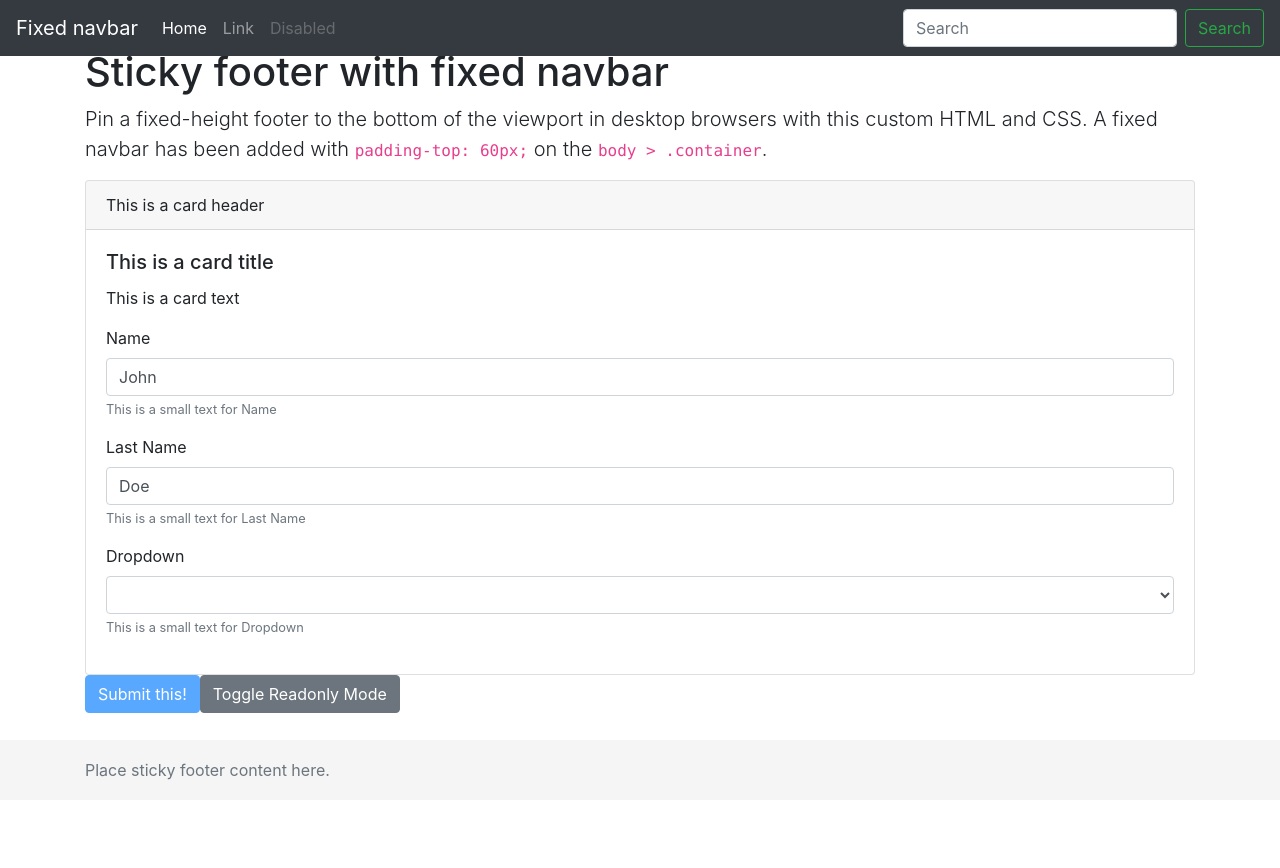
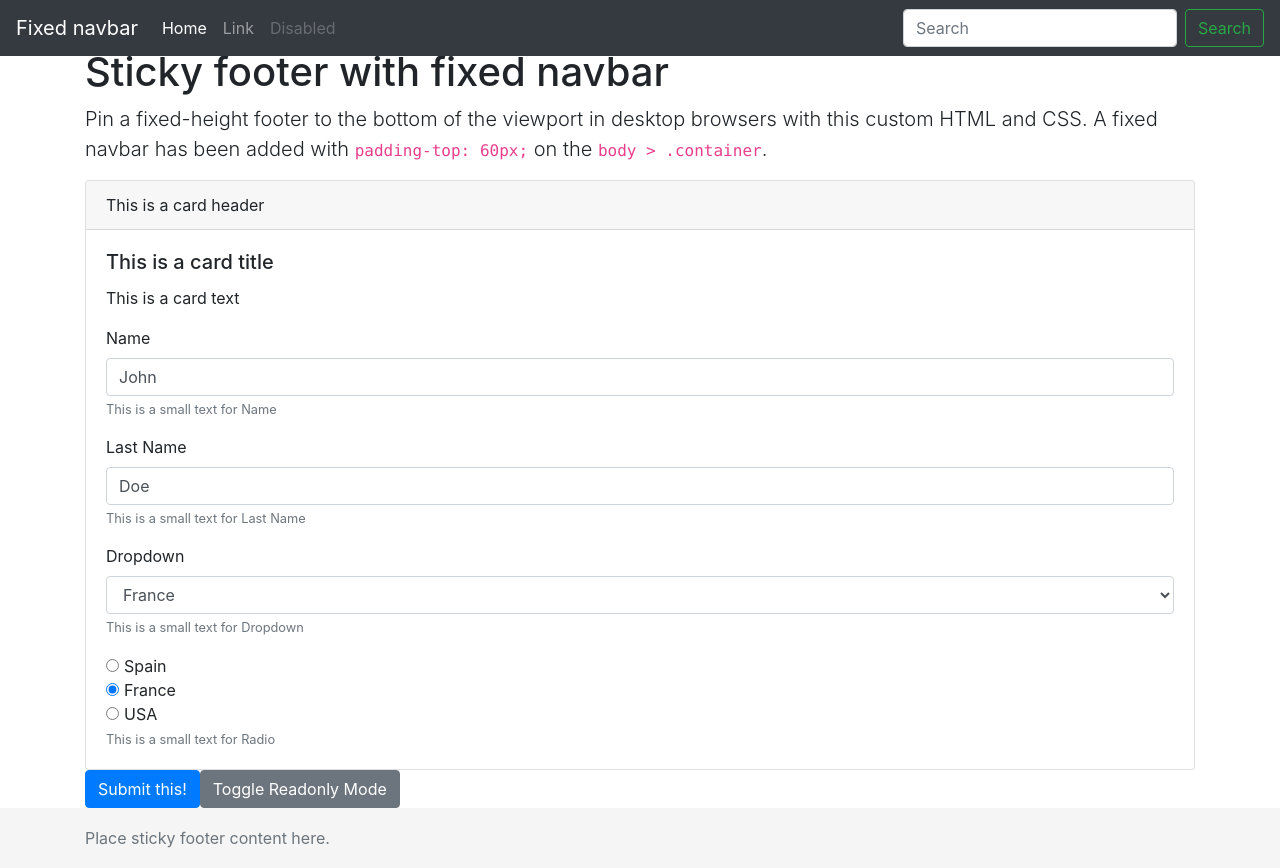
Before and after one commit to isaacroas/ngForms, an Angular app: page / in a window 1280 px wide. Before the commit the page ends 800 px from the top, so only its background shows below. Built offline with nearby package versions, Linux system fonts and the light colour scheme.

Commit message:
Closes #2 Implement FieldType.RADIO

```diff
--- a/src/app/field/field.component.html
+++ b/src/app/field/field.component.html
@@ -1,10 +1,11 @@
 <div class="{{fieldData.containerClass}}" [formGroup]="formGroup">
-  <label for="{{fieldData.id}}">{{fieldData.label}}</label>
   <div *ngIf="fieldData.type === fieldType.TEXT || fieldData.type === fieldType.INTEGER || fieldData.type === fieldType.DOUBLE || fieldData.type === fieldType.CURRENCY || fieldData.type === fieldType.EMAIL">
-    <input type="{{fieldData.inputType}}" class="fieldData.readonly ? 'form-control-plaintext' : {{fieldData.fieldClass}}"
+    <label for="{{fieldData.id}}">{{fieldData.label}}</label>
+    <input type="{{fieldData.inputType}}" class="{{fieldData.fieldClass}}" [attr.disabled]="fieldData.readonly ? 'true' : null"
       [class.is-invalid]="fieldData.invalid && (fieldData.dirty || fieldData.touched)" id="{{fieldData.id}}"
       attr.aria-describedby="{{fieldData.help}}" placeholder="{{fieldData.placeholder}}" formControlName="{{fieldData.name}}"
       value="{{fieldData.value}}">
+    <label *ngIf="fieldData.type === fieldType.RADIO" class="form-check-label" for="{{fieldData.id}}">{{fieldData.label}}</label>
     <small class="form-text text-muted">{{fieldData.smallText}}</small>
     <div class="invalid-feedback" *ngIf="fieldData.errors && fieldData.errors.required">
       {{fieldData.label}} is required.
@@ -14,6 +15,7 @@
     </div>
   </div>
   <div *ngIf="fieldData.type === fieldType.DROPDOWN">
+    <label for="{{fieldData.id}}">{{fieldData.label}}</label>
     <select class="fieldData.readonly ? 'form-control-plaintext' : {{fieldData.fieldClass}}" [class.is-invalid]="fieldData.invalid && (fieldData.dirty || fieldData.touched)"
       id="{{fieldData.id}}" attr.aria-describedby="{{fieldData.help}}" formControlName="{{fieldData.name}}">
       <option *ngFor="let option of fieldData.options" [value]="option.value" [selected]="fieldData.value === option.value">{{option.label}}</option>
@@ -26,4 +28,20 @@
       {{fieldData.label}} is too long.
     </div>
   </div>
+  <div *ngIf="fieldData.type === fieldType.RADIO">
+    <div *ngFor="let option of fieldData.options">
+      <input type="{{fieldData.inputType}}" class="{{fieldData.fieldClass}}" [attr.disabled]="fieldData.readonly ? 'true' : null"
+        [class.is-invalid]="fieldData.invalid && (fieldData.dirty || fieldData.touched)" id="{{fieldData.id}}_{{option.value}}"
+        attr.aria-describedby="{{fieldData.help}}" placeholder="{{fieldData.placeholder}}" formControlName="{{fieldData.name}}"
+        name="{{fieldData.name}}" value="{{option.value}}" [attr.checked]="option.value === fieldData.value ? 'true' : null">
+      <label class="form-check-label" for="{{fieldData.id}}_{{option.value}}">{{option.label}}</label>
+    </div>
+    <small class="form-text text-muted">{{fieldData.smallText}}</small>
+    <div class="invalid-feedback" *ngIf="fieldData.errors && fieldData.errors.required">
+      {{fieldData.label}} is required.
+    </div>
+    <div class="invalid-feedback" *ngIf="fieldData.errors && fieldData.errors.maxlength">
+      {{fieldData.label}} is too long.
+    </div>
+  </div>
 </div>
--- a/src/app/form-model/field-data.model.ts
+++ b/src/app/form-model/field-data.model.ts
@@ -63,6 +63,7 @@ export class FieldData extends FormControl {
 
         this.initValidators();
         this.initInputType();
+        this.initClass();
     }
 
     static fromJson(json: { id: string, name: string, type: FieldType, value: string | number, isRequired: boolean, readonly: boolean, maxLength: number, label: string, placeholder: string, smallText: string, help: string, options: Option[] }): FieldData {
@@ -138,7 +139,7 @@ export class FieldData extends FormControl {
                 break;
             }
             case FieldType.RADIO: {
-                // this._inputType = "radio";
+                this._inputType = "radio";
                 break;
             }
             case FieldType.DROPDOWN: {
@@ -159,4 +160,11 @@ export class FieldData extends FormControl {
         }
     }
 
+    initClass() {
+        if (FieldType.RADIO === this.type) {
+            this.fieldClass = "form-check-input";
+            this.containerClass = "form-check form-check-inline";
         }
+    }
+
+}
--- a/src/app/form/form.component.ts
+++ b/src/app/form/form.component.ts
@@ -52,7 +52,7 @@ export class FormComponent implements OnInit {
       id: "dropdownId",
       name: "dropdown",
       type: FieldType.DROPDOWN,
-      value: null,
+      value: 2,
       isRequired: true,
       readonly: this.readonly,
       maxLength: 250,
@@ -72,6 +72,30 @@ export class FormComponent implements OnInit {
       }]
     };
     this.fields.push(FieldData.fromJson(dropdownField));
+    let radioField = {
+      id: "radioId",
+      name: "radio",
+      type: FieldType.RADIO,
+      value: 2,
+      isRequired: true,
+      readonly: this.readonly,
+      maxLength: 250,
+      label: "Radio",
+      placeholder: "Radio",
+      smallText: "This is a small text for Radio",
+      help: "This is a help text for Radio",
+      options: [{
+        value: 1,
+        label: "Spain"
+      }, {
+        value: 2,
+        label: "France"
+      }, {
+        value: 3,
+        label: "USA"
+      }]
+    };
+    this.fields.push(FieldData.fromJson(radioField));
     let cards: CardData[] = [
       new CardData(this.fields, this.readonly, "This is a card header", "This is a card title", "This is a card text")
     ];
```
Lines whose indentation alone changed are shown as unchanged.
